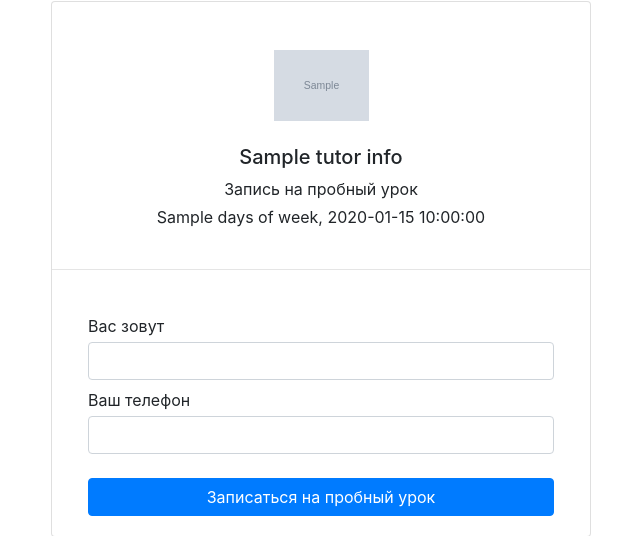
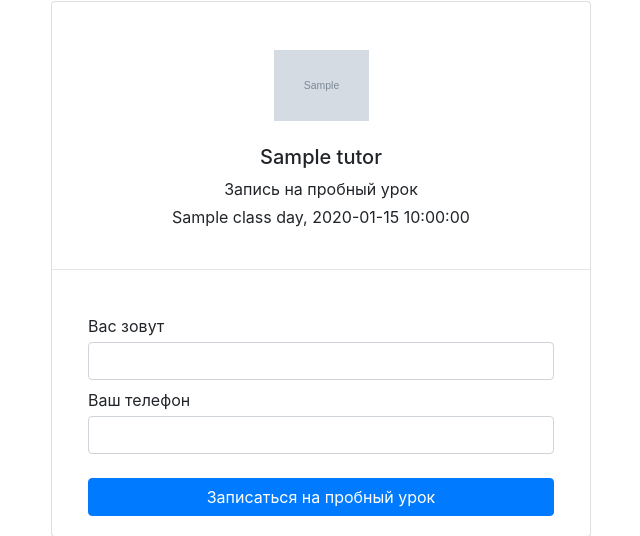
Before and after one commit to levnagornov/English-tutors-website-with-DB, a Flask app: template templates/booking.html in a window 1280 px wide. Shown: the part 119-655 px from the top of the page, without its empty margins (319-959 px from the left). Run offline with Flask 2, Linux system fonts and the light colour scheme; data comes from the database, SQL or seed files in the repository; both versions use the stored data as it was after the commit; tables that the repository leaves empty hold one stand-in row (values such as "Sample post"); the template is opened without the code that fills it: values that come from a table or form of the project are taken from there, most other values are stand-ins (such as "Sample title", 1, 10 or a date in 2020); grey boxes marked "Sample" are stand-in pictures; some libraries are stand-ins or nearby versions.

Commit message:
fix /booking and /booking_done pages, add SQL queries and records

```diff
--- a/app.py
+++ b/app.py
@@ -239,8 +239,8 @@ def render_request_done():
     return render_not_found(404)
 
 
-@app.route("/booking/<tutor_id>/<class_day>/<time>/")
-def render_booking(tutor_id, class_day, time):
+@app.route("/booking/<int:tutor_id>/<int:class_day_id>/<time>/")
+def render_booking(tutor_id, class_day_id, time):
     """Booking page.
     This page allows you to book a class with a certain tutor on a chosen day and time.
     Requires:
@@ -250,38 +250,28 @@ def render_booking(tutor_id, class_day, time):
 
     Additional info from db - all_days_of_week and all_tutors.
     """
-    # getting data from DB for HTML template
-    all_days_of_week = db.session.query(DaysOfWeek).all()
-    all_tutors = db.session.query(Tutor).all()
 
-    # getting data about certain tutor among all tutors for a temlate
-    try:
-        tutor_info = [
-            tutor
-            for tutor in all_tutors
-            if tutor.get("id", "No match data") == int(tutor_id)
-        ][0]
-    except IndexError:
+    class_day = db.session.query(DaysOfWeek).get(class_day_id)
+    tutor = db.session.query(Tutor).get(tutor_id)
+    # checking if user fill url manually with mistakes
+    if None in (tutor, class_day):
         return render_not_found(404)
 
-    # TODO: add this to TRY block above. Check class_day and time by tutor_id
-    # handling error in day of week spelling
-    # if class_day not in []:
-    #     return render_not_found(404)
+    shedule = tutor.free.get(class_day.eng_short_name)
+    if shedule.get(time) == False:
+        return render_not_found(404)
 
+    form = BookingForm()
     # assign hidden fields of form with passed from URL data
-    form = BookingForm()
-    form.class_day.data = class_day
+    form.class_day.data = class_day_id
     form.time.data = time
     form.tutor_id.data = tutor_id
 
     return render_template(
         "booking.html",
-        tutor_info=tutor_info,
-        tutor_id=tutor_id,
+        tutor=tutor,
         class_day=class_day,
         time=time,
-        all_days_of_week=all_days_of_week,
         form=form,
     )
 
@@ -292,39 +282,24 @@ def render_booking_done():
 
     form = BookingForm()
     if request.method == "POST" and form.validate_on_submit():
-        # saving booking-request in a json file
-        client_name = form.name.data
-        client_phone = form.phone.data
-        class_day = form.class_day.data
-        time = form.time.data
-        tutor_id = form.tutor_id.data
-        req = {
-            "client_name": client_name,
-            "client_phone": client_phone,
-            "class_day": class_day,
-            "time": time,
-            "tutor_id": tutor_id,
-        }
-        save_request(req, file_name="booking.json")
+        booking = Booking(
+            client_name=form.name.data,
+            client_phone=form.phone.data,
+            time=form.time.data,
+            class_day=form.class_day.data,
+            tutor_id=form.tutor_id.data
+        )
+        db.session.add(booking)
+        db.session.commit()
 
-        # getting data from DB for HTML template
-        all_days_of_week = db.session.query(DaysOfWeek).all()
-        all_tutors = db.session.query(Tutor).all()
-        tutor_info = [
-            tutor
-            for tutor in all_tutors
-            if tutor.get("id", "No match data") == int(tutor_id)
-        ][0]
+        class_day = db.session.query(DaysOfWeek).get(form.class_day.data)
+        tutor = db.session.query(Tutor).get(form.tutor_id.data)
 
         return render_template(
             "booking_done.html",
-            all_days_of_week=all_days_of_week,
+            tutor=tutor,
             class_day=class_day,
-            time=time,
-            client_name=client_name,
-            client_phone=client_phone,
-            tutor_info=tutor_info,
-            tutor_id=tutor_id,
+            form=form
         )
 
     # Restrict access if /booking/ was ignored
--- a/templates/booking.html
+++ b/templates/booking.html
@@ -10,10 +10,10 @@
           {{ form.csrf_token }}
 
         <div class="card-body text-center pt-5">
-          <img src="{{ tutor_info.picture }}" class="mb-3" width="95" alt="">
-          <h2 class="h5 card-title mt-2 mb-2">{{ tutor_info.name }}</h2>
+          <img src="{{ tutor.picture }}" class="mb-3" width="95" alt="">
+          <h2 class="h5 card-title mt-2 mb-2">{{ tutor.name }}</h2>
           <p class="my-1">Запись на пробный урок</p>
-          <p class="my-1">{{ all_days_of_week[class_day][2] }}, {{ time }}</p>
+          <p class="my-1">{{ class_day.rus_full_name }}, {{ time }}</p>
         </div>
         <hr />
         <div class="card-body mx-3">
```
Also changed, not shown: templates/booking_done.html (+4 -4 lines), english_tutors.db.
